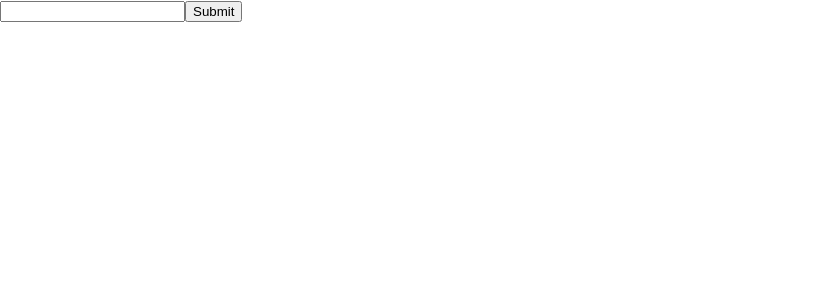
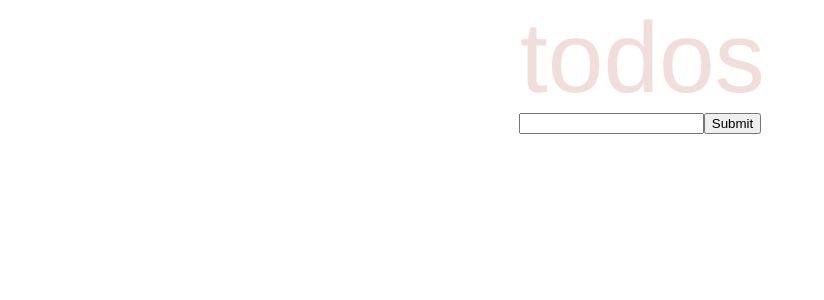
Before and after one commit to jdonesky/todo, a React (Create React App) app: page / in a window 1280 px wide. Shown: the top 300 px of the page, without its empty margins (0-824 px from the left). Built offline with nearby package versions, Linux system fonts and the light colour scheme.

Commit message:
centered input in layout

```diff
--- a/src/App.js
+++ b/src/App.js
@@ -1,37 +1,16 @@
 import React, {Component} from 'react';
 
 import './App.css';
-import TodoItems from './components/todoItems.js'
+import { Layout } from './hoc/Layout/Layout.js'
+import Todo from './containers/Todo/Todo.js'
 
 export default class App extends Component {
-    state = {
-        todoEntry: '',
-        todoEntries: []
-    };
+    render() {
 
-    onChangeHandler = (event) => {
-        this.setState({
-            todoEntry: event.target.value
-        });
-    }
-
-    onSubmitHandler = () => {
-        const entry = this.state.todoEntry;
-        const entries = [...this.state.todoEntries, entry];
-        this.setState({
-            todoEntry: '',
-            todoEntries: entries
-        });
-    }
-
-    render() {
-        // const entries = this.state.todoEntries.length ? <TodoItems items={this.state.todoEntries}/> : null
         return (
-            <div>
-                <input onChange={(event) => this.onChangeHandler(event)} value={this.state.todoEntry}/>
-                <button onClick={() => this.onSubmitHandler()}>Submit</button>
-                <TodoItems items={this.state.todoEntries}/>
-            </div>
+           <Layout>
+               <Todo />
+           </Layout>
         );
     }
 }
--- a/src/components/Header/Title/Title.js
+++ b/src/components/Header/Title/Title.js
@@ -1,7 +1,7 @@
 import React from 'react';
-import classes from './Title.css'
+import classes from './Title.module.css'
 
-export const title = props => {
+export const Title = props => {
     return (
         <div className={classes.Container}>
             <h1 className={classes.Title}>{props.title}</h1>
--- /dev/null
+++ b/src/components/Header/Title/Title.module.css
@@ -0,0 +1,14 @@
+.Container {
+    margin: 0 auto;
+    width: 15rem;
+    height: 7rem;
+    text-align: center;
+}
+
+.Title {
+    font: 100px 'Helvetica Neue', Helvetica, Arial, sans-serif;
+    color: rgba(200,125,115,0.25);
+    font-weight: 100;
+    height:100%;
+    margin: 0;
+}
--- a/src/containers/Todo/Todo.js
+++ b/src/containers/Todo/Todo.js
@@ -0,0 +1,35 @@
+import React, {Component} from "react";
+import TodoItems from "../../components/todoItems";
+
+export default class Todo extends Component {
+    state = {
+        todoEntry: '',
+        todoEntries: []
+    };
+
+    onChangeHandler = (event) => {
+        this.setState({
+            todoEntry: event.target.value
+        });
+    }
+
+    onSubmitHandler = () => {
+        const entry = this.state.todoEntry;
+        const entries = [...this.state.todoEntries, entry];
+        this.setState({
+            todoEntry: '',
+            todoEntries: entries
+        });
+    }
+
+    render() {
+        // const entries = this.state.todoEntries.length ? <TodoItems items={this.state.todoEntries}/> : null
+        return (
+            <div>
+                <input onChange={(event) => this.onChangeHandler(event)} value={this.state.todoEntry}/>
+                <button onClick={() => this.onSubmitHandler()}>Submit</button>
+                <TodoItems items={this.state.todoEntries}/>
+            </div>
+        );
+    }
+}
--- a/src/hoc/Layout/Layout.js
+++ b/src/hoc/Layout/Layout.js
@@ -1,12 +1,14 @@
 import React from 'react';
-import Title from '../../components/Header/Title/Title.js'
-import classes from './Layout.css'
+import { Title } from '../../components/Header/Title/Title.js'
+import classes from './Layout.module.css'
 
-export const layout = props => {
+export const Layout = props => {
     return (
         <div className={classes.Layout}>
             <Title title="todos" />
-            {props.children}
+            <div className={classes.Content}>
+                {props.children}
+            </div>
         </div>
     )
 }
--- /dev/null
+++ b/src/hoc/Layout/Layout.module.css
@@ -0,0 +1,5 @@
+.Content {
+    margin: 0 auto;
+    max-width: 500px;
+    text-align: center
+}
```
Also changed, not shown: src/components/Header/Title/Title.css (deleted, +0 -11 lines), src/components/Navigation/Toolbar/Toolbar.js (deleted), src/components/UI/Input/Input.js (added), src/components/UI/Input/Input.module.css (added), src/containers/Todo/Todo.module.css (added).
